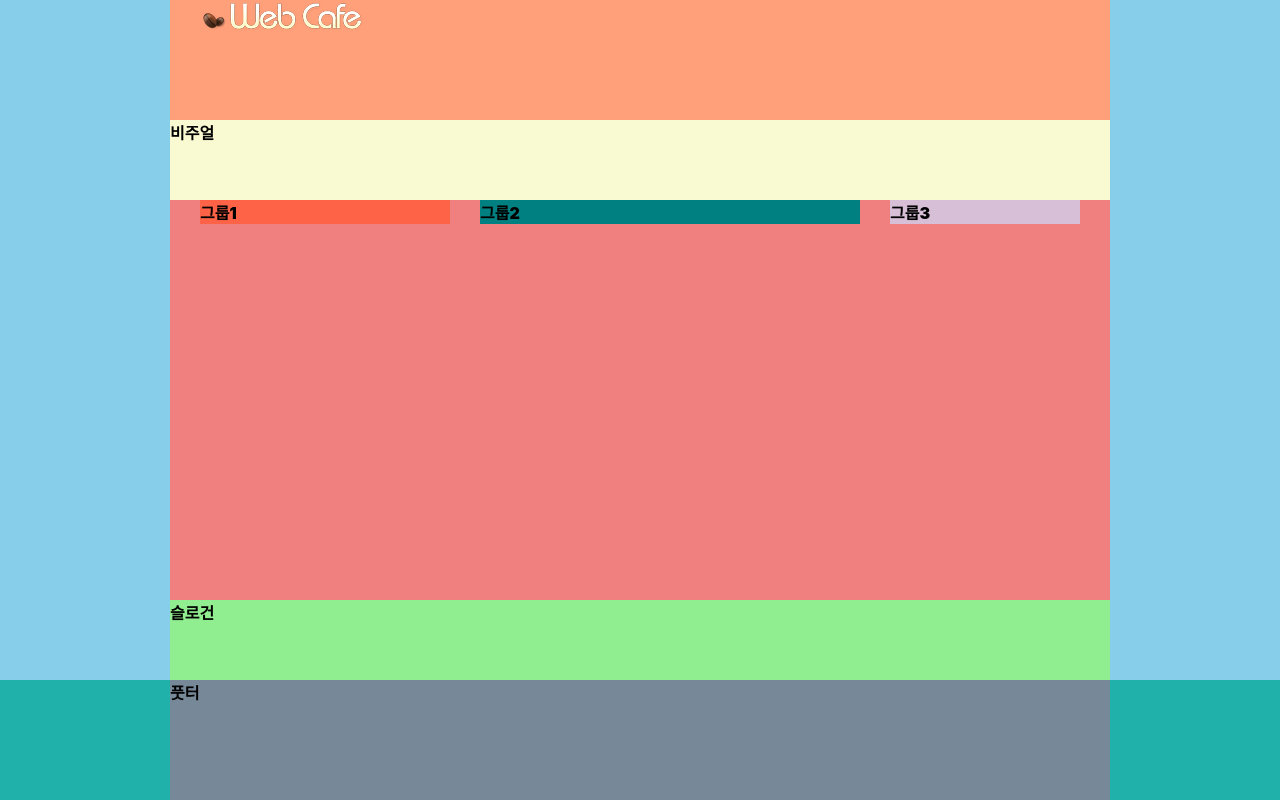
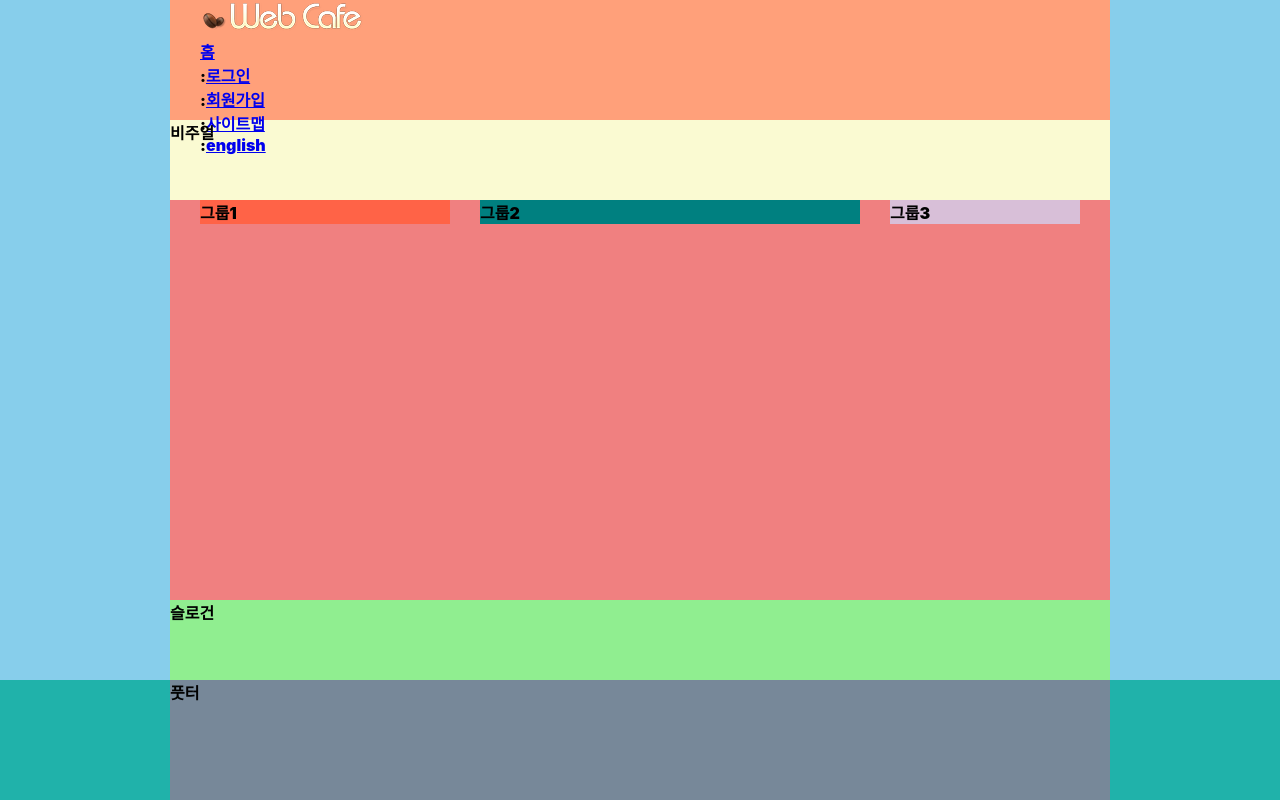
Before and after one commit to Stilllee/HTML5, a plain HTML site: page index.html in a window 1280 px wide. Drawn offline with Linux system fonts and the light colour scheme; a web font is replaced by a local one.

Commit message:
텍스트 링크모음 마크업

```diff
--- a/index.html
+++ b/index.html
@@ -12,9 +12,16 @@
   <header class="header">
     <h1 class="logo">
       <a href="./index-complete.html">
-        <img src="./assets/logo.png" alt="" />
+        <img src="./assets/logo.png" alt="web cafe"/>
       </a>
     </h1>
+    <ul class="member">
+      <li><a href="/">홈</a></li>
+      <li><span class="divider" aria-hidden="true">:</span><a href="/">로그인</a></li>
+      <li><span class="divider" aria-hidden="true">:</span><a href="/">회원가입</a></li>
+      <li><span class="divider" aria-hidden="true">:</span><a href="/">사이트맵</a></li>
+      <li><span class="divider" aria-hidden="true">:</span><a href="/">english</a></li>
+    </ul>
   </header>
   <div class="visual">비주얼</div>
   <main class="main">
```
